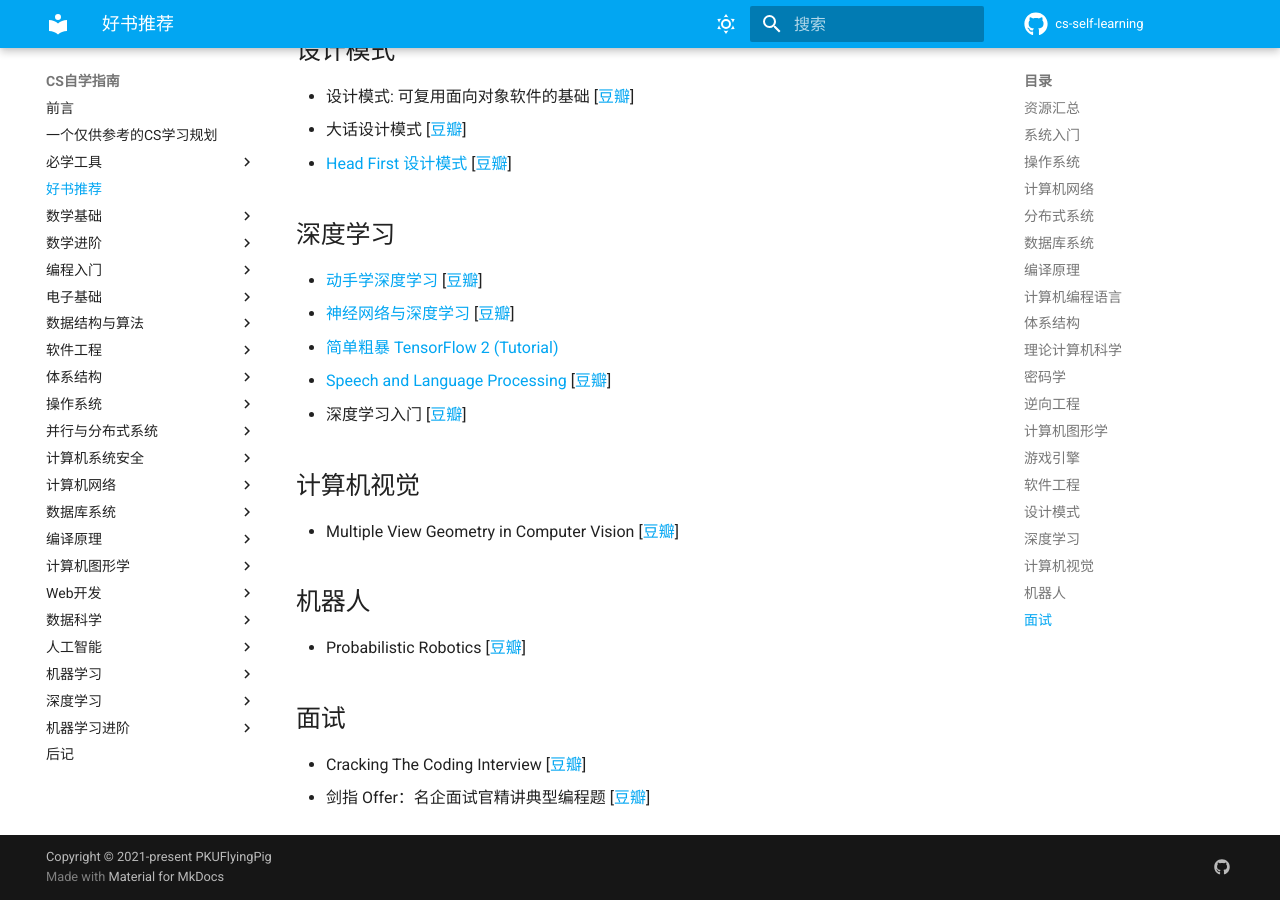
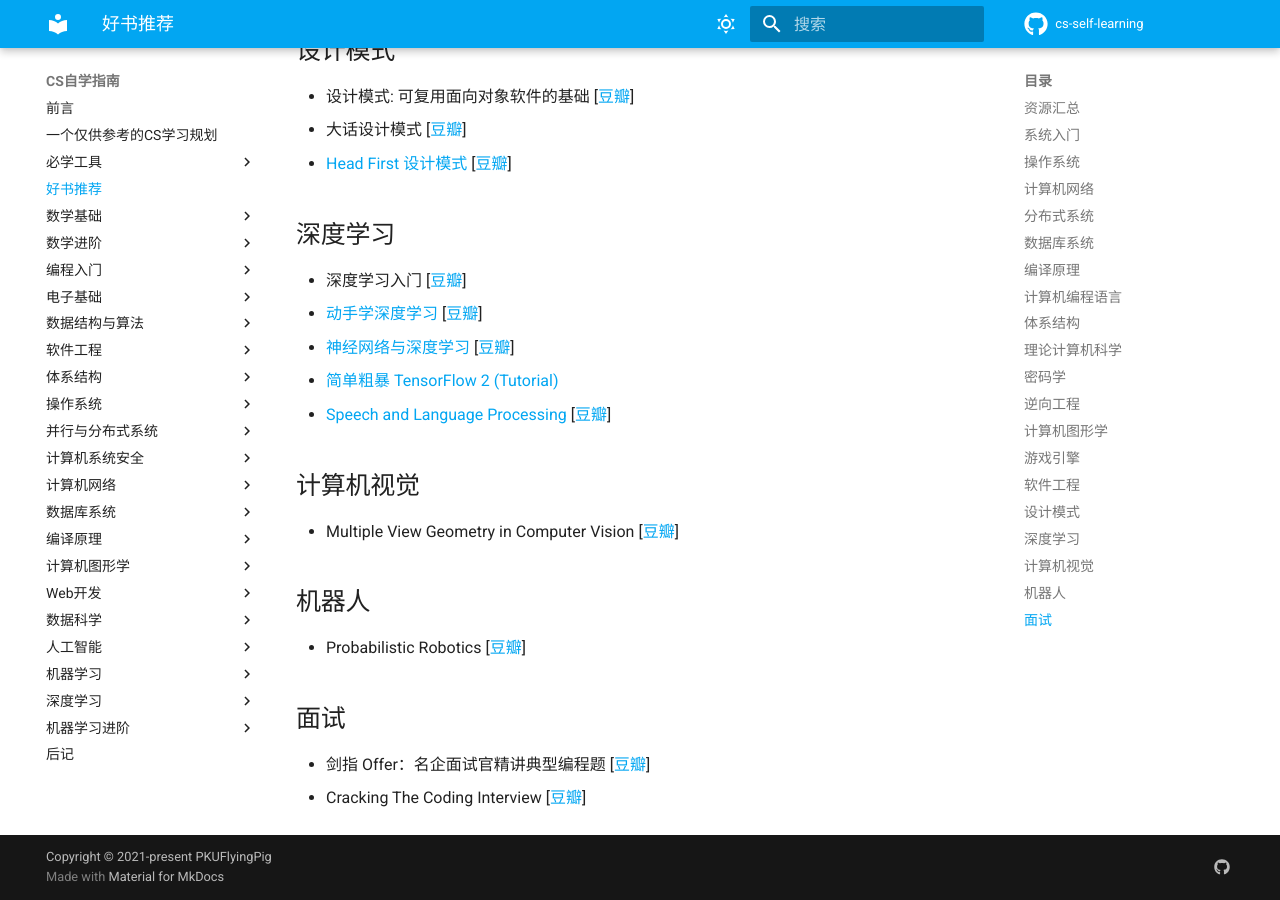
Before and after one commit to PKUFlyingPig/cs-self-learning, an MkDocs documentation site: the page built from docs/好书推荐.md, in a window 1280 px wide and 900 px high, scrolled down 3121 px. Built offline with MkDocs 1.6.1 and Material for MkDocs 9.7.7, drawn with Linux system fonts in a browser that asks for light colours; comment, search, counter and statistics services are not loaded; some of the changed text lies outside the part shown.

Commit message:
change position

```diff
--- a/docs/好书推荐.md
+++ b/docs/好书推荐.md
@@ -70,8 +70,8 @@
 
 ## 理论计算机科学
 
+- 计算机程序的构造和解释 [[豆瓣](https://book.douban.com/subject/1148282/)]
 - Introduction to the Theory of Computation [[豆瓣](https://book.douban.com/subject/1852515/)]
-- 计算机程序的构造和解释 [[豆瓣](https://book.douban.com/subject/1148282/)]
 
 ## 密码学
 
@@ -113,11 +113,11 @@
 
 ## 深度学习
 
+- 深度学习入门 [[豆瓣](https://book.douban.com/subject/30270959/)]
 - [动手学深度学习](http://tangshusen.me/Dive-into-DL-PyTorch/#/) [[豆瓣](https://book.douban.com/subject/33450010/)]
 - [神经网络与深度学习](https://nndl.github.io/) [[豆瓣](https://book.douban.com/subject/35044046/)]
 - [简单粗暴 TensorFlow 2 (Tutorial)](https://tf.wiki/)
 - [Speech and Language Processing](https://web.stanford.edu/~jurafsky/slp3/) [[豆瓣](https://book.douban.com/subject/5373023/)]
-- 深度学习入门 [[豆瓣](https://book.douban.com/subject/30270959/)]
 
 ## 计算机视觉
 
@@ -129,5 +129,5 @@
 
 ## 面试
 
+- 剑指 Offer：名企面试官精讲典型编程题 [[豆瓣](https://book.douban.com/subject/27008702/)]
 - Cracking The Coding Interview [[豆瓣](https://book.douban.com/subject/10436668/)]
-- 剑指 Offer：名企面试官精讲典型编程题 [[豆瓣](https://book.douban.com/subject/27008702/)]
```
